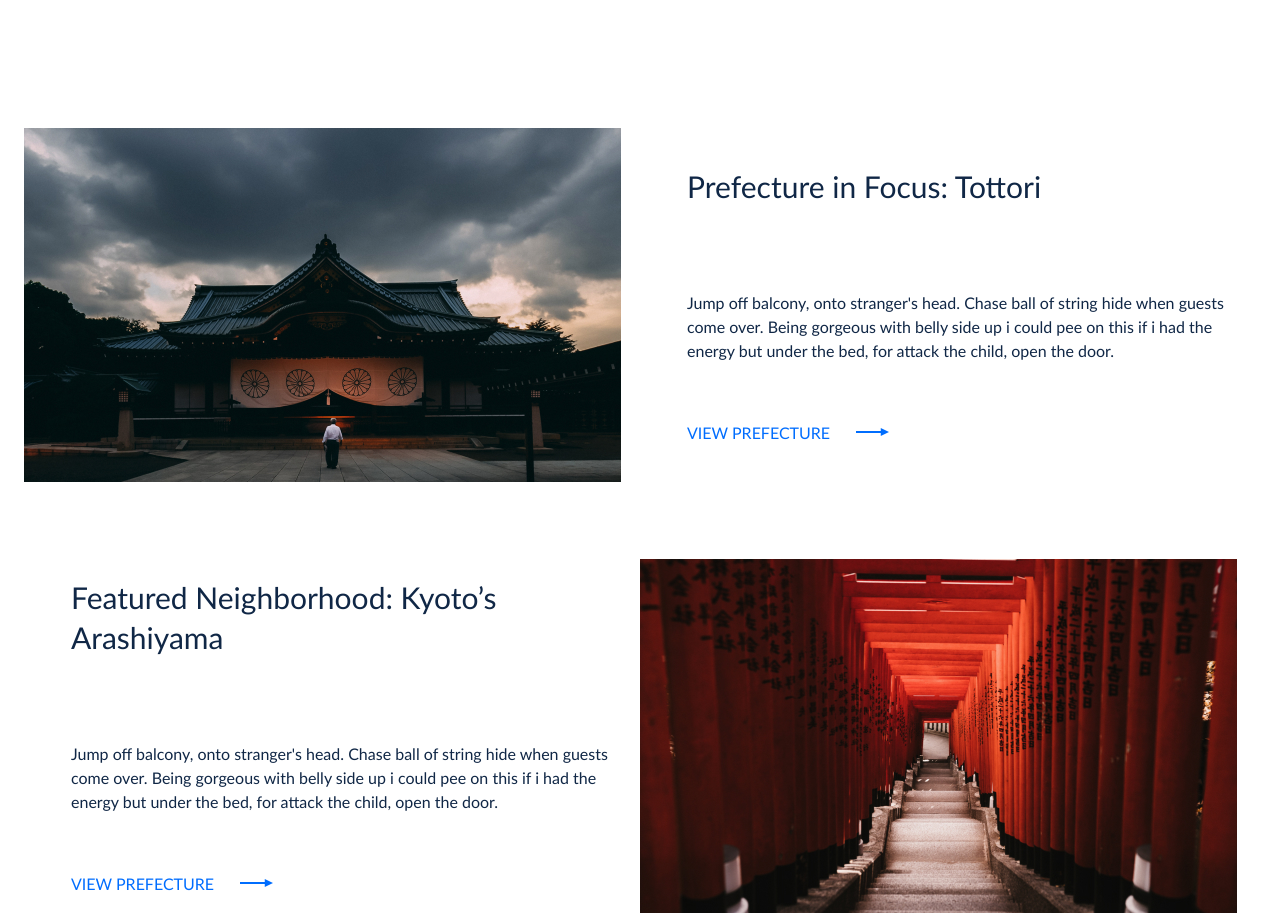
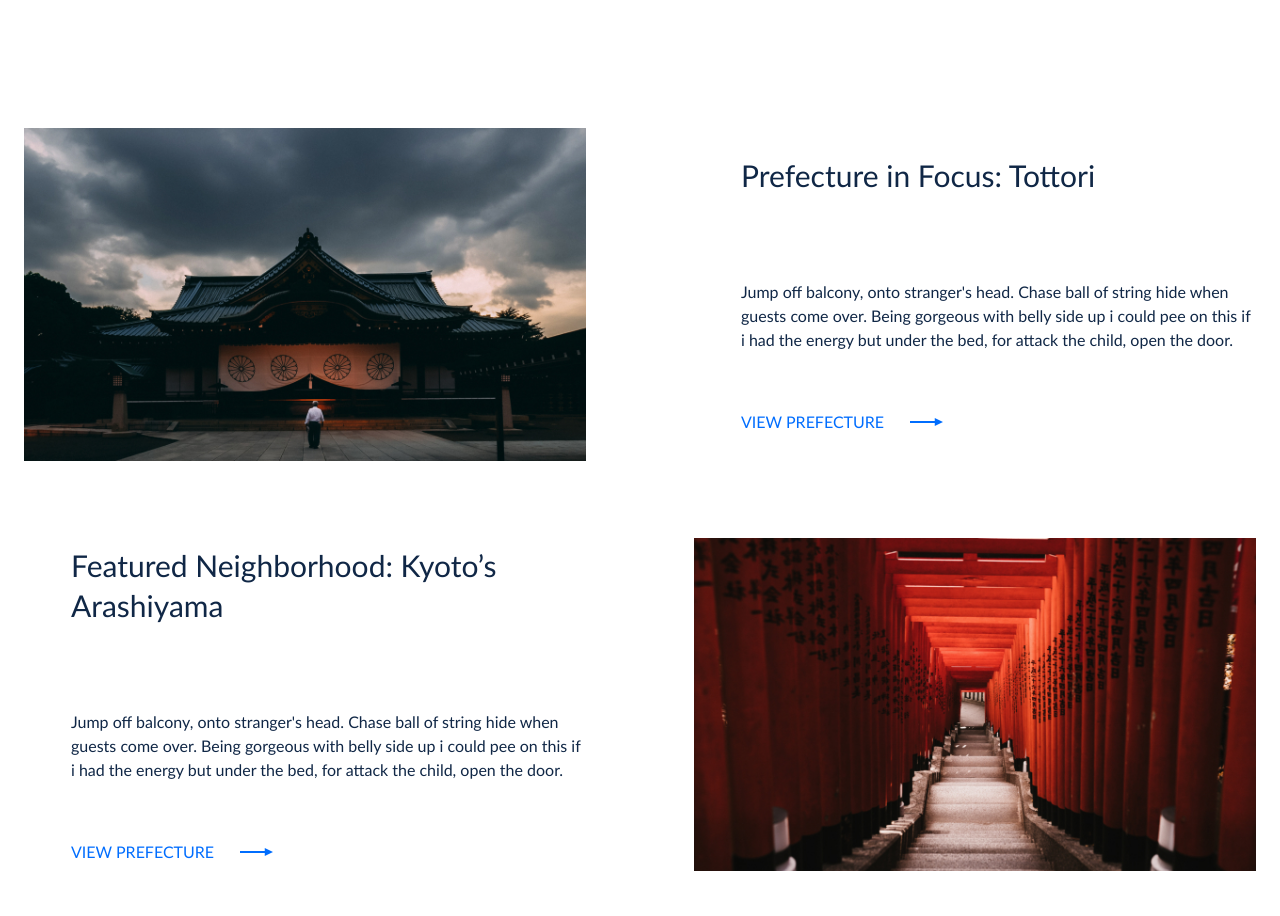
Before and after one commit to advert31337/port_05_landing, a plain HTML site: page index.html in a window 1280 px wide. Shown: the part 2030-2946 px from the top of the page. Drawn offline with Linux system fonts and the light colour scheme; files whose address does not match are found by name.

Commit message:
change selector name form  grid-gap to grid-column-gap 2

```diff
--- a/css/style.css
+++ b/css/style.css
@@ -427,7 +427,7 @@ fieldset {
 .tours__tour{
     display: grid;
     grid-template-columns: repeat(2, 1fr);
-    grid-column-gap: 0 108px;
+    grid-column-gap: 108px;
     align-items: center;
     margin-bottom: 77px;
 }
```
